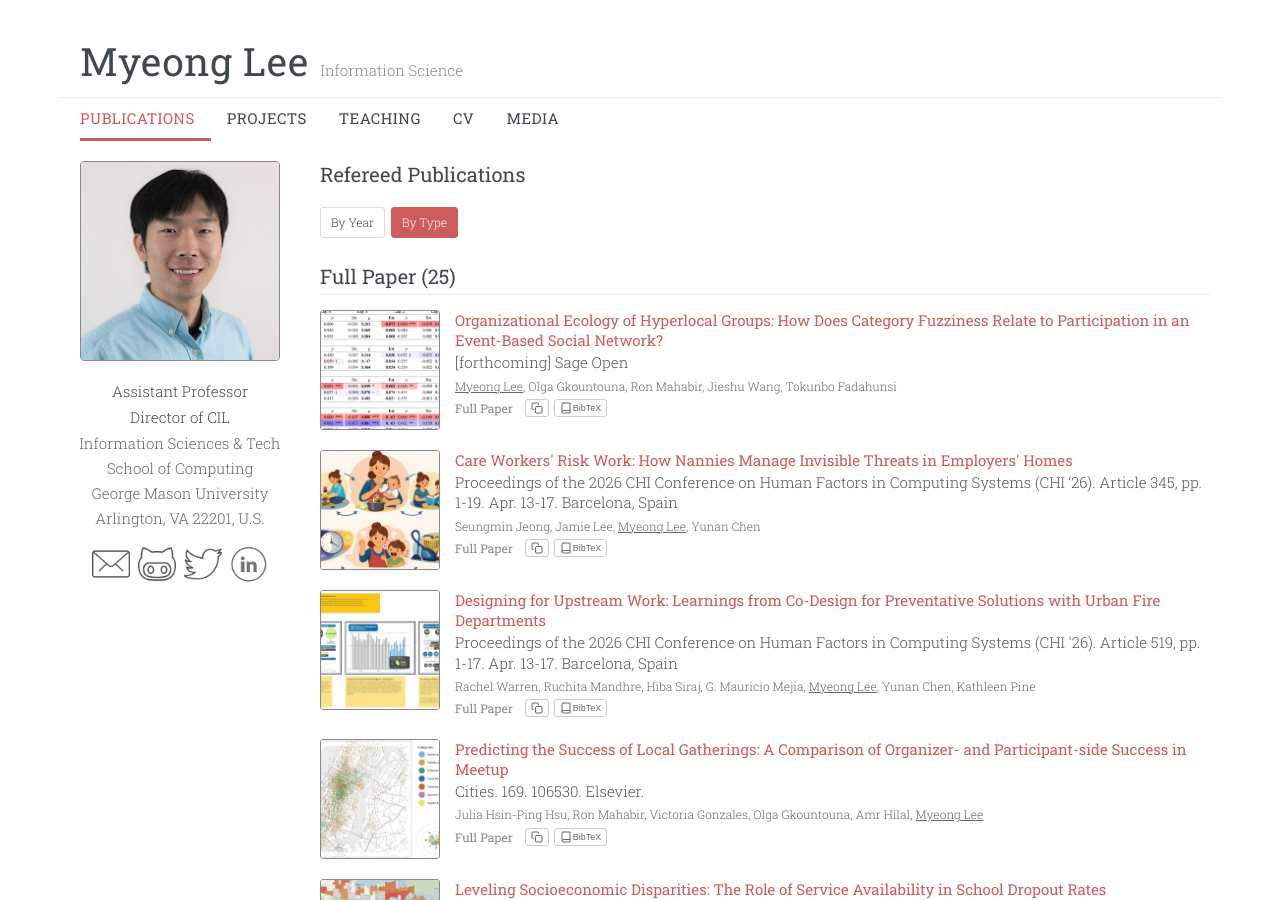
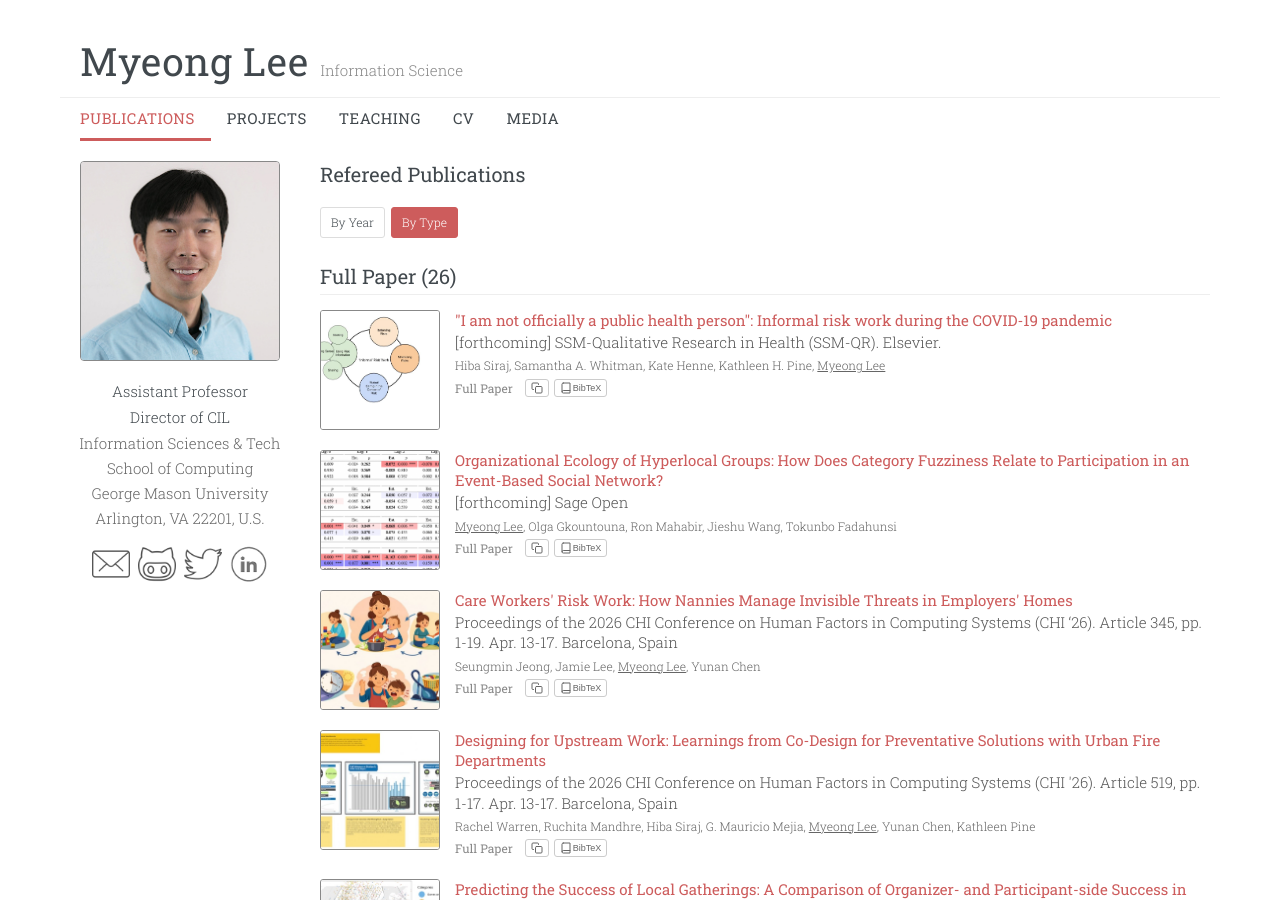
Before and after one commit to myeong/myeong.github.io, a Jekyll site: the page built from publications/type.html, in a window 1280 px wide and 900 px high. Built offline with Jekyll 4.4.1, drawn with Linux system fonts in a browser that asks for light colours; part of the change alters nothing that is shown.

Commit message:
Add forthcoming SSM-QR publication on informal risk work
Co-Authored-By: Claude Opus 4.7 (1M context) <noreply@anthropic.com>

```diff
--- a/_data/publications.yml
+++ b/_data/publications.yml
@@ -1,4 +1,36 @@
 ---
+- year: 2026
+  title: '"I am not officially a public health person": Informal risk work during the
+    COVID-19 pandemic'
+  slug: i-am-not-officially-a-public-health-person-informal-risk-work
+  authors: Hiba Siraj, Samantha A. Whitman, Kate Henne, Kathleen H. Pine, Myeong Lee
+  venue: "[forthcoming] SSM-Qualitative Research in Health (SSM-QR). Elsevier."
+  publication_type: Full Paper
+  thumbnail: "/assets/images/publications/informal_risk_work.jpg"
+  body: '<p>During the COVID-19 pandemic, laypeople had to cope with various risks
+    in their daily lives. Such practices of handling risks, or “risk work,” have been
+    studied in professional contexts as part of professionals’ client-facing work
+    (i.e., physicians, social workers). Laypeople also engage in risk work on behalf
+    of themselves and others, although scholarly literature has not engaged with these
+    practices through the analytical lens of risk work. Using semi-structured interviews,
+    we examined what we define as “informal risk work” that laypeople engaged in to
+    handle COVID-19 risks. Drawing on Gale et al’s (2016) conceptual model of risk
+    work, we found that risk work carried out by laypeople during COVID-19 had similar
+    components to professional risk work: it involves translating risk, minimizing
+    risks, and providing caring support in the context of risk. However, we found
+    that laypeople engaged in (and often struggled with) intensive seeking and making
+    sense of risk information, that caring in the context of risk involved complex
+    negotiations between caring for themselves and others in their social circles,
+    and that balancing multiple risks (i.e., COVID-19 infection and socio-behavioral
+    risks from isolation) was effortful and complex. Based on our empirical findings
+    and Gale et al’s conceptual model, we propose a re-worked conceptual model of
+    informal risk work. In doing so, this model foregrounds the invisible labor of
+    informal risk work and provides a basis for understanding how laypeople handled
+    risks amidst a broad crisis characterized by shifting information and cascading
+    risks.</p>'
+  citation: 'Siraj, H., Whitman, S. A., Henne, K., Pine, K. H., &amp; Lee, M. (forthcoming).
+    "I am not officially a public health person": Informal risk work during the COVID-19
+    pandemic. <em>SSM-Qualitative Research in Health</em>.'
 - year: 2026
   title: 'Organizational Ecology of Hyperlocal Groups: How Does Category Fuzziness
     Relate to Participation in an Event-Based Social Network?'
--- /dev/null
+++ b/publications/i-am-not-officially-a-public-health-person-informal-risk-work/index.html
@@ -0,0 +1,5 @@
+---
+layout: publication-detail
+layout_class: wide-content
+title: '"I am not officially a public health person": Informal risk work during the COVID-19 pandemic'
+---
```
Also changed, not shown: assets/images/publications/informal_risk_work.jpg (added).
